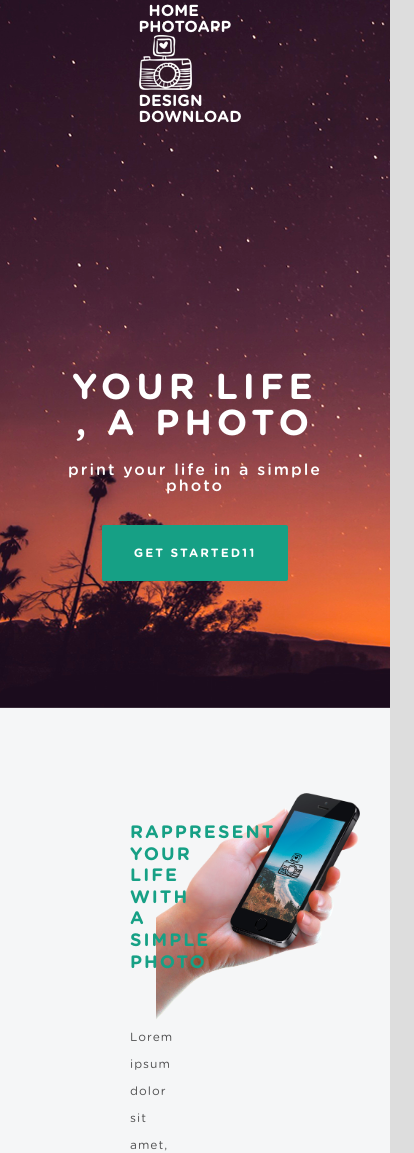
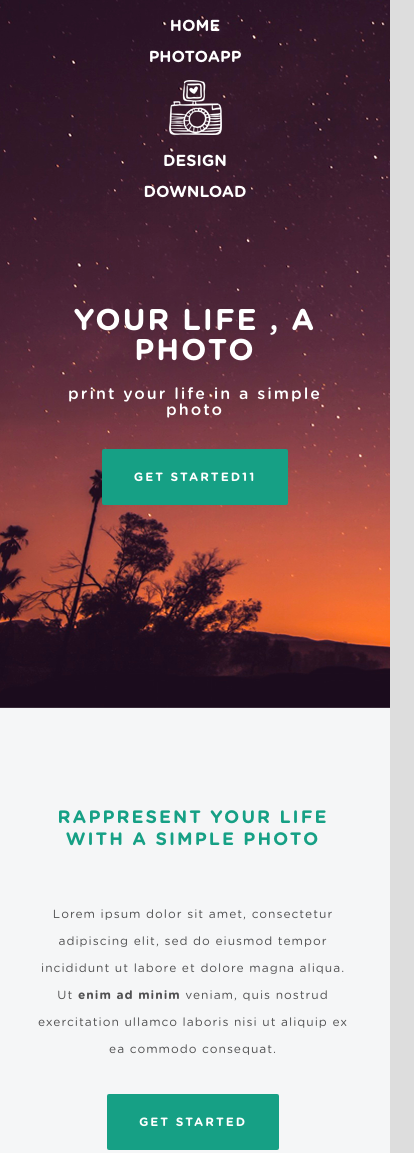
Before and after one commit to JSDenis/Lesson3, a plain HTML site: page index.html in a window 390 px wide. Shown: the part 37-1190 px from the top of the page, 414 px wide, since content can reach past the window. Drawn offline with Linux system fonts and the light colour scheme.

Commit message:
lesson4 finish

```diff
--- a/index.html
+++ b/index.html
@@ -55,7 +55,7 @@
             </div>
         </section>
 
-        <section class="container3">
+       <!--  <section class="container3">
             <div class="images1">
                 <img src="./img/your_screen.png">
 
@@ -63,7 +63,7 @@
             <div class="text_right">
                 Text
             </div>
-        </section>
+        </section> -->
 
         <section class="container6">
             <h2>Download it</h2>
@@ -79,7 +79,7 @@
             <!--Новая информация с использования иконок из fontawesome-->
 
             <div class="two_buttons">
-                <a href="#" class="apple">Apple Store<i class="fab fa-apple"></i></a>
+                <a href="#" class="apple">Apple Store<i class="fas fa-phone-square"></i></a>
                 <a href="#" class="android">Play Store<i class="fab fa-android"></i></a>
             </div>
 
--- a/style.css
+++ b/style.css
@@ -75,6 +75,10 @@ header ul li{
 	color: #fff;
 	text-transform: uppercase;
 	font-size: 16px;
+}
+
+header .items ul li:hover{
+	color: #16a085;
 }
 
 header ul li:first-child{
@@ -257,3 +261,67 @@ header ul li:first-child{
 	left: 100px;
 	top: 150px;
 }
+
+
+
+
+@media (max-width: 1200px){
+	header .items ul li{
+		display: block;
+		padding-left: 0;
+		padding-top: 15px;
+	}
+
+	header .items ul{
+		text-align: center;
+	}
+
+	header .items h1{
+		padding-top: 106px;
+	}
+
+	.container2 .description h2,.container2 .description p,
+	.container2 .description .buttons{
+		padding-left: 10%;
+	}
+
+	.container2 .description h2{
+		padding-top: 100px;
+	}
+
+	.container2 .description .buttons{
+		display:inherit;
+		margin-left: 0;
+	}
+
+	.container2 .description .buttons a{
+		margin: 0;
+	}
+
+
+}
+
+@media(max-width: 768px){
+	.container2 .description{
+		width: 90%;
+	}
+	.container2 .description h2, .container2 .description p{
+		text-align: center;
+	}
+	.container2 .description .buttons{
+		display: block;
+		margin-left: 0;
+	}
+	.container2 .phone1{
+		width: 100%;
+		max-height: 490px;
+	}
+}
+
+
+@media(max-width: 425px){
+	header .items h1{
+		font-size: 30px;
+		letter-spacing: 2px;
+	}
+}
```
